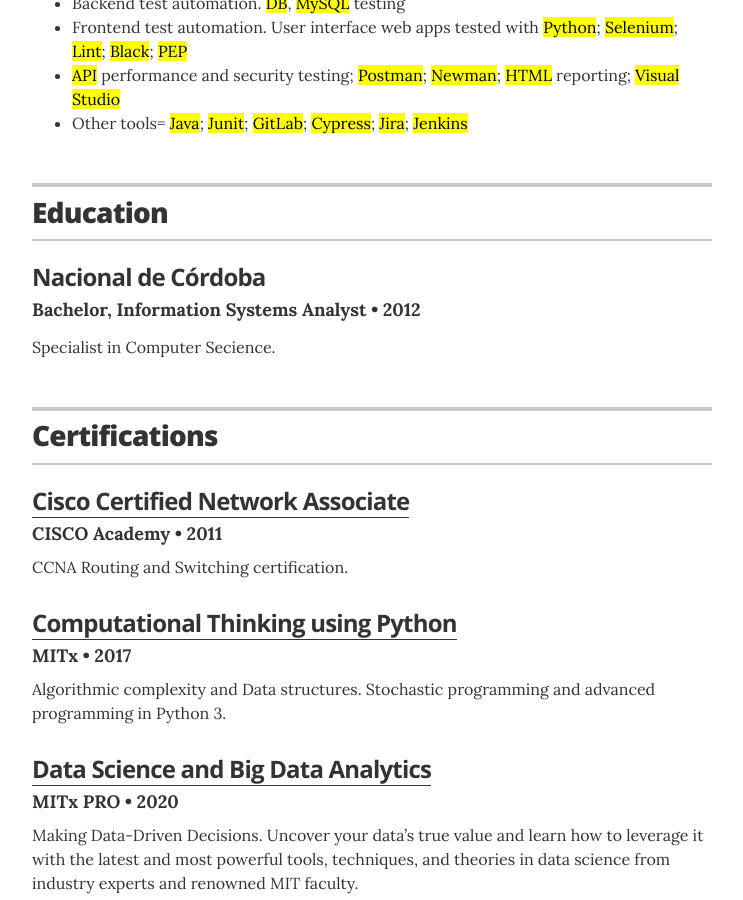
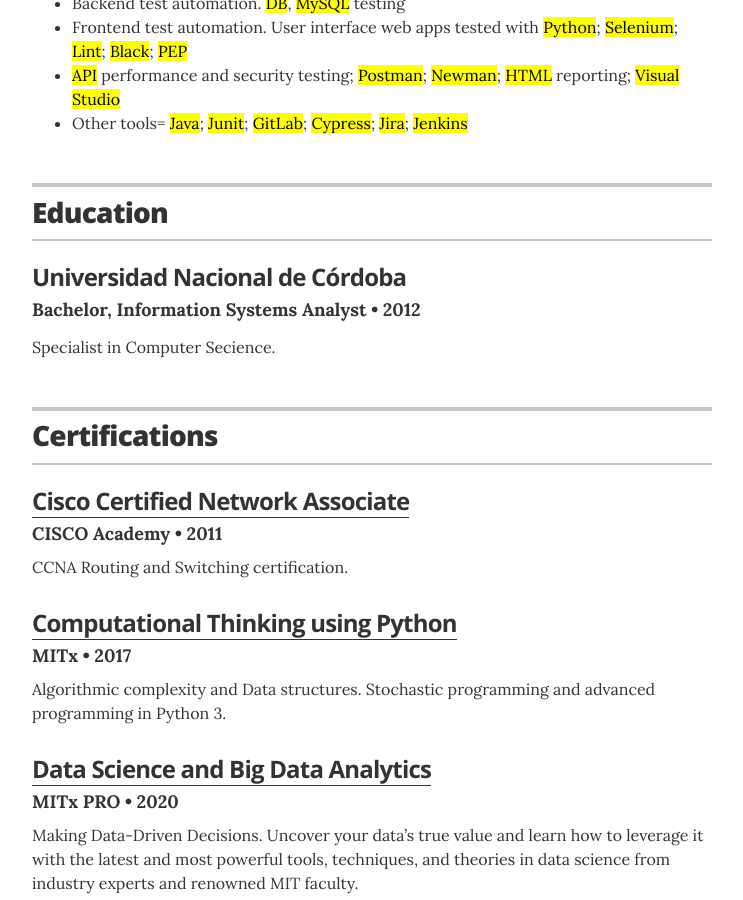
Before and after one commit to alexissoko/alexissoko.github.io, a Jekyll site: the page built from index.html, in a window 1280 px wide and 900 px high, scrolled down 1525 px. Shown: the whole window, without its empty margins (268-1011 px from the left). Built offline with Jekyll 4.4.1, drawn with Linux system fonts in a browser that asks for light colours.

Commit message:
remodeling

```diff
--- a/_data/education.yml
+++ b/_data/education.yml
@@ -1,5 +1,5 @@
 # Degree
 - degree: Bachelor, Information Systems Analyst
-  uni: Nacional de Córdoba
+  uni: Universidad Nacional de Córdoba
   year: 2012
   summary: Specialist in Computer Secience.
```
